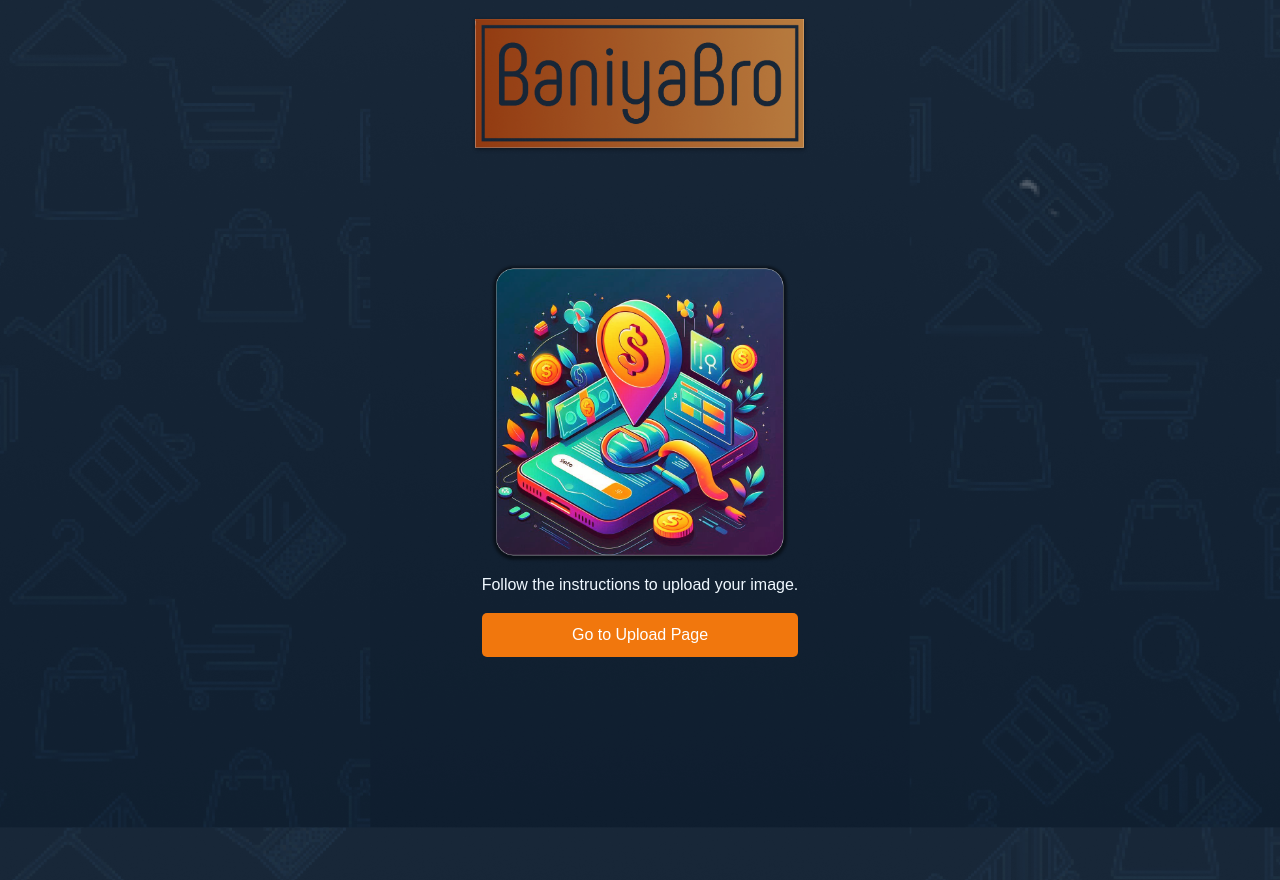
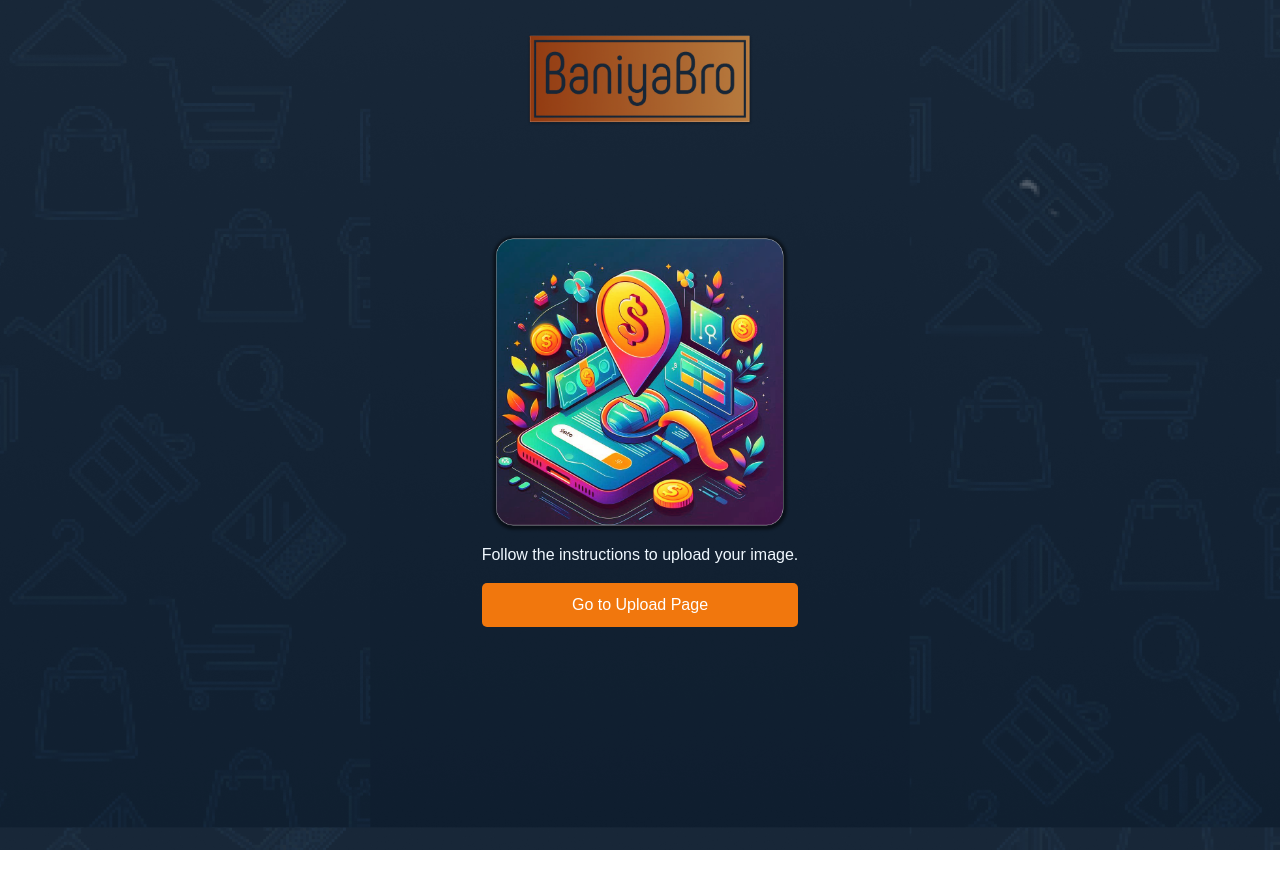
Before and after one commit to BharatwaleJain/DevJam_BaniyaBro, a React (Create React App) app in the folder frontend/: page / in a window 1280 px wide. After the commit the page ends 850 px from the top, so only its background shows below. Built offline with nearby package versions, Linux system fonts and the light colour scheme.

Commit message:
fix: header logo

```diff
--- a/frontend/src/MyComponents/header/head.css
+++ b/frontend/src/MyComponents/header/head.css
@@ -9,8 +9,9 @@
 }
 
 .header img{
-    max-height: 150px;
-    height:100% ;
+    padding-top: 20px;
+    max-height: 120px;
+    height:50% ;
     width: auto;
     margin: 0 20px;
 }
```
Also changed, not shown: 1 other file (tests, documents, lock files or other folders).
